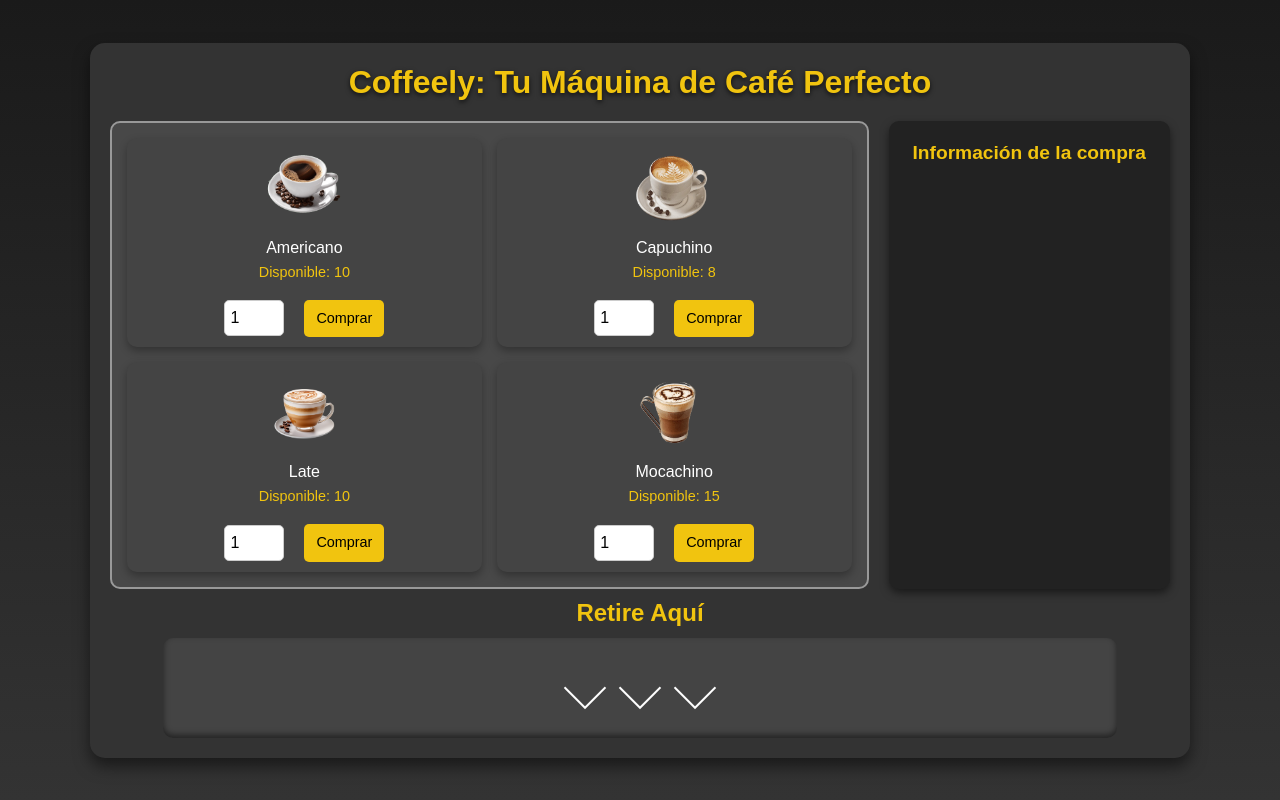
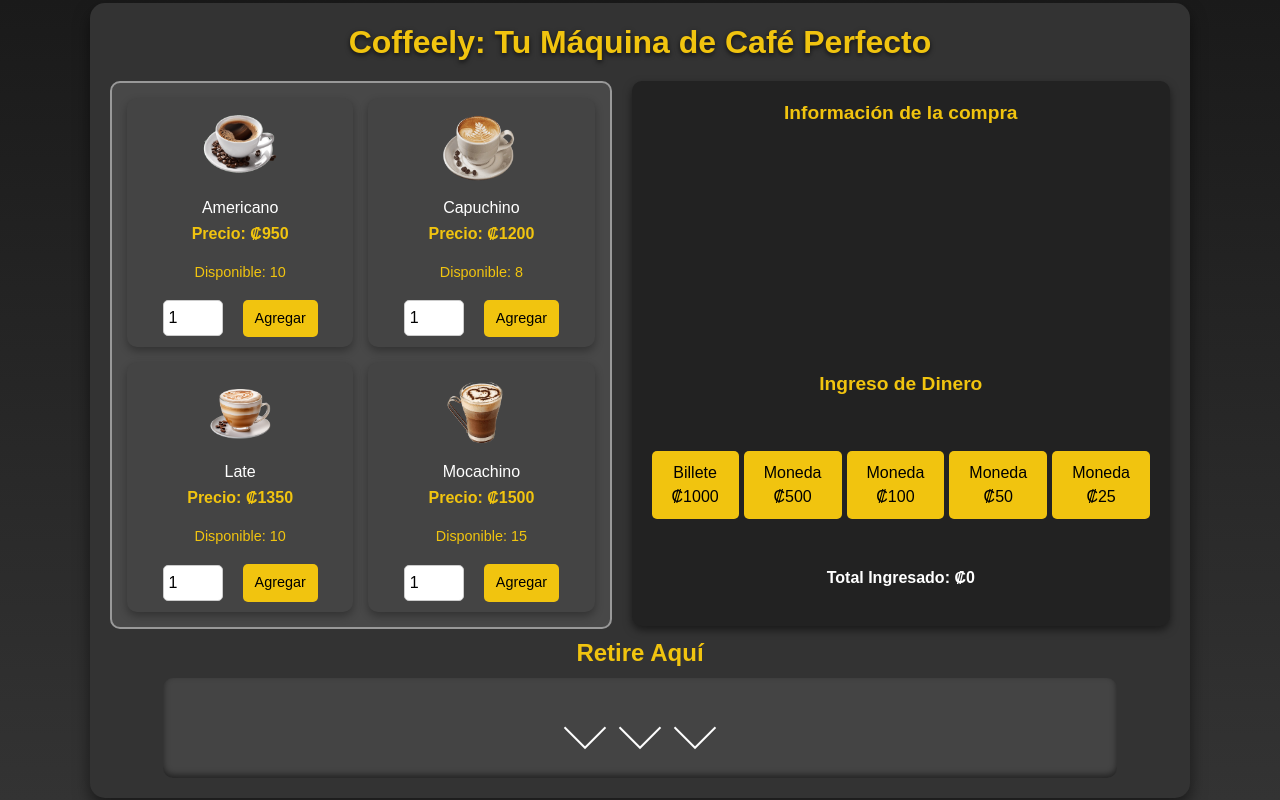
Before and after one commit to JavierPupo/CI0126, a Vue app in the folder Examen2/examen-2/: page / in a window 1280 px wide. Built offline with nearby package versions, Linux system fonts and the light colour scheme.

Commit message:
US-3 COMPLETADA: Se agregaron los botones para ingresar el dinero, además se estableció la cantidad de cada moneda que tiene la máquina para dar el vuelto.

```diff
--- a/Examen2/examen-2/src/components/CoffeeMachine.vue
+++ b/Examen2/examen-2/src/components/CoffeeMachine.vue
@@ -7,6 +7,7 @@
                 <div v-for="cafe in cafes" :key="cafe.id" class="product-slot">
                     <img :src="require(`@/assets/${cafe.image}`)" :alt="`Imagen de ${cafe.nombre}`" class="product-image" />
                     <h3 class="product-name">{{ cafe.nombre }}</h3>
+                    <p class="product-price">Precio: ₡{{ cafe.precio }}</p>
                     <p v-if="cafe.cantidad > 0" class="product-quantity">Disponible: {{ cafe.cantidad }}</p>
                     <p v-else class="sold-out">Agotado</p>
                     <div class="input-container">
@@ -17,9 +18,8 @@
                             class="quantity-input"
                             placeholder="Cantidad"
                         />
-              <button class="buy-button" @click="comprarCafe(cafe)">Comprar</button>
+                        <button class="buy-button" @click="agregarAlCarrito(cafe)">Agregar</button>
                     </div>
-            <p v-if="cafe.errorMessage" class="error-message">{{ cafe.errorMessage }}</p>
                 </div>
             </div>
 
@@ -32,6 +32,17 @@
                     <p v-if="selectedItems.length > 0" class="total-amount">
                         Total: ₡{{ calcularTotalCompra() }}
                     </p>
+                </div>
+                <div class="payment-section">
+                    <h2 class="payment-title">Ingreso de Dinero</h2>
+                    <div class="payment-buttons">
+                        <button class="money-button" @click="ingresarDinero(1000)">Billete ₡1000</button>
+                        <button class="money-button" @click="ingresarDinero(500)">Moneda ₡500</button>
+                        <button class="money-button" @click="ingresarDinero(100)">Moneda ₡100</button>
+                        <button class="money-button" @click="ingresarDinero(50)">Moneda ₡50</button>
+                        <button class="money-button" @click="ingresarDinero(25)">Moneda ₡25</button>
+                    </div>
+                    <p class="total-money">Total Ingresado: ₡{{ dineroIngresado }}</p>
                 </div>
             </div>
         </div>
@@ -54,16 +65,18 @@
     data() {
         return {
             cafes: [
-          { id: 1, nombre: "Americano", precio: 950, image: "CafeAmericano.png", cantidad: 10, selectedQuantity: 1, errorMessage: "" },
-          { id: 2, nombre: "Capuchino", precio: 1200, image: "Capuchino.png", cantidad: 8, selectedQuantity: 1, errorMessage: "" },
-          { id: 3, nombre: "Late", precio: 1350, image: "Late.png", cantidad: 10, selectedQuantity: 1, errorMessage: "" },
-          { id: 4, nombre: "Mocachino", precio: 1500, image: "Mocachino.png", cantidad: 15, selectedQuantity: 1, errorMessage: "" },
+                { id: 1, nombre: "Americano", precio: 950, image: "CafeAmericano.png", cantidad: 10, selectedQuantity: 1 },
+                { id: 2, nombre: "Capuchino", precio: 1200, image: "Capuchino.png", cantidad: 8, selectedQuantity: 1 },
+                { id: 3, nombre: "Late", precio: 1350, image: "Late.png", cantidad: 10, selectedQuantity: 1 },
+                { id: 4, nombre: "Mocachino", precio: 1500, image: "Mocachino.png", cantidad: 15, selectedQuantity: 1 },
             ],
             selectedItems: [],
+            dineroIngresado: 0,
+            monedas: { 500: 20, 100: 30, 50: 50, 25: 25 }
         };
     },
     methods: {
-      comprarCafe(cafe) {
+        agregarAlCarrito: function (cafe) {
             cafe.errorMessage = "";
 
             if (cafe.selectedQuantity <= 0) {
@@ -73,18 +86,18 @@
             }
 
             if (cafe.cantidad <= 0) {
-          cafe.errorMessage = `El café ${cafe.nombre} está agotado.`;
+                cafe.errorMessage = "El café " + cafe.nombre + " está agotado.";
                 cafe.selectedQuantity = 1;
                 return;
             }
 
             if (cafe.selectedQuantity > cafe.cantidad) {
-          cafe.errorMessage = `La cantidad solicitada supera la disponible.`;
+                cafe.errorMessage = "La cantidad solicitada supera la disponible.";
                 cafe.selectedQuantity = 1;
                 return;
             }
 
-        cafe.cantidad -= cafe.selectedQuantity;
+            cafe.cantidad = cafe.cantidad - cafe.selectedQuantity;
 
             var itemExistente = null;
             for (var i = 0; i < this.selectedItems.length; i++) {
@@ -95,27 +108,30 @@
             }
 
             if (itemExistente !== null) {
-          itemExistente.cantidad += cafe.selectedQuantity;
-          itemExistente.total += cafe.precio * cafe.selectedQuantity;
+                itemExistente.cantidad = itemExistente.cantidad + cafe.selectedQuantity;
+                itemExistente.total = itemExistente.total + (cafe.precio * cafe.selectedQuantity);
             } else {
                 this.selectedItems.push({
                     id: cafe.id,
                     nombre: cafe.nombre,
                     cantidad: cafe.selectedQuantity,
-            total: cafe.precio * cafe.selectedQuantity,
+                    total: cafe.precio * cafe.selectedQuantity
                 });
             }
 
             cafe.selectedQuantity = 1;
         },
-      calcularTotalCompra() {
+        calcularTotalCompra: function () {
             var total = 0;
             for (var i = 0; i < this.selectedItems.length; i++) {
-          total += this.selectedItems[i].total;
+                total = total + this.selectedItems[i].total;
             }
             return total;
         },
-    },
+        ingresarDinero: function (monto) {
+            this.dineroIngresado = this.dineroIngresado + monto;
+        }
+    }
 };
 </script>
 
@@ -192,10 +208,18 @@
     margin-bottom: 5px;
 }
 
+.product-price {
+    font-size: 1rem;
+    color: #f1c40f;
+    margin-top: 5px;
+    font-weight: bold;
+}
+
+
 .product-quantity {
     font-size: 0.9rem;
     color: #f1c40f;
-    margin-top: 5px;
+    margin-top: 10px;
 }
 
 .quantity-input {
@@ -248,6 +272,10 @@
     padding: 20px;
     flex: 1;
     box-shadow: 0 4px 8px rgba(0, 0, 0, 0.5);
+    display: flex;
+    flex-direction: column;
+    justify-content: space-between;
+    height: 545px;
 }
 
 .info-title {
@@ -256,6 +284,12 @@
     color: #f1c40f;
     text-align: center;
     margin-bottom: 15px;
+}
+
+.selected-items {
+    flex: 1;
+    overflow-y: auto;
+    max-height: 50%;
 }
 
 .purchase-item {
@@ -269,6 +303,49 @@
     font-size: 1.2rem;
     font-weight: bold;
     color: #f1c40f;
+    text-align: center;
+}
+
+.payment-section {
+    flex: 1;
+    display: flex;
+    flex-direction: column;
+    justify-content: space-between;
+    max-height: 50%;
+}
+
+.payment-title {
+    font-size: 1.2rem;
+    font-weight: bold;
+    color: #f1c40f;
+    text-align: center;
+}
+
+.payment-buttons {
+    display: flex;
+    justify-content: center;
+    gap: 5px;
+}
+
+.money-button {
+    background: #f1c40f;
+    color: black;
+    border: none;
+    padding: 10px 20px;
+    border-radius: 5px;
+    font-size: 1rem;
+    cursor: pointer;
+    transition: background-color 0.3s ease;
+}
+
+.money-button:hover {
+    background: #d4ac0d;
+}
+
+.total-money {
+    font-size: 1rem;
+    font-weight: bold;
+    color: white;
     text-align: center;
 }
 
```
Lines whose indentation alone changed are shown as unchanged.
